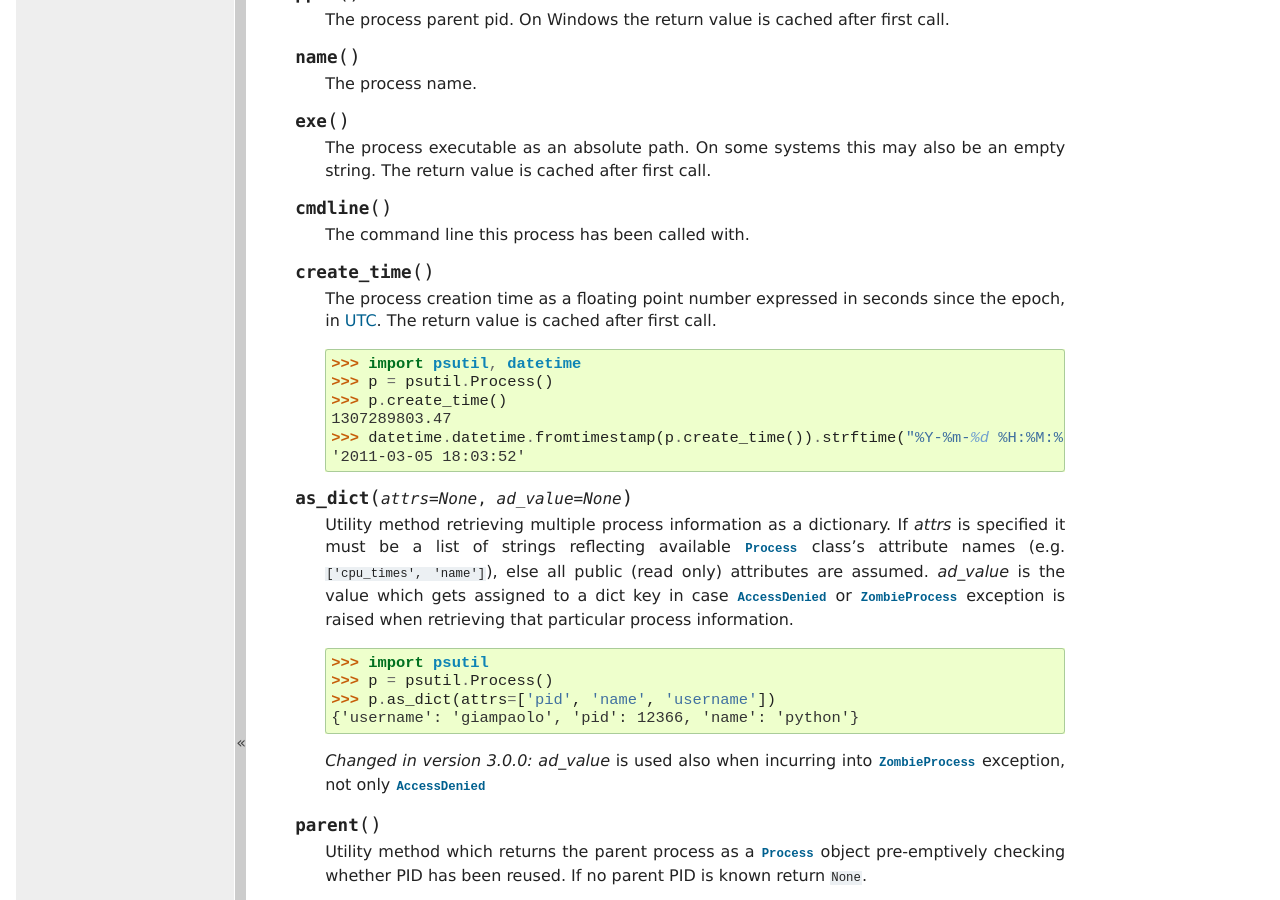
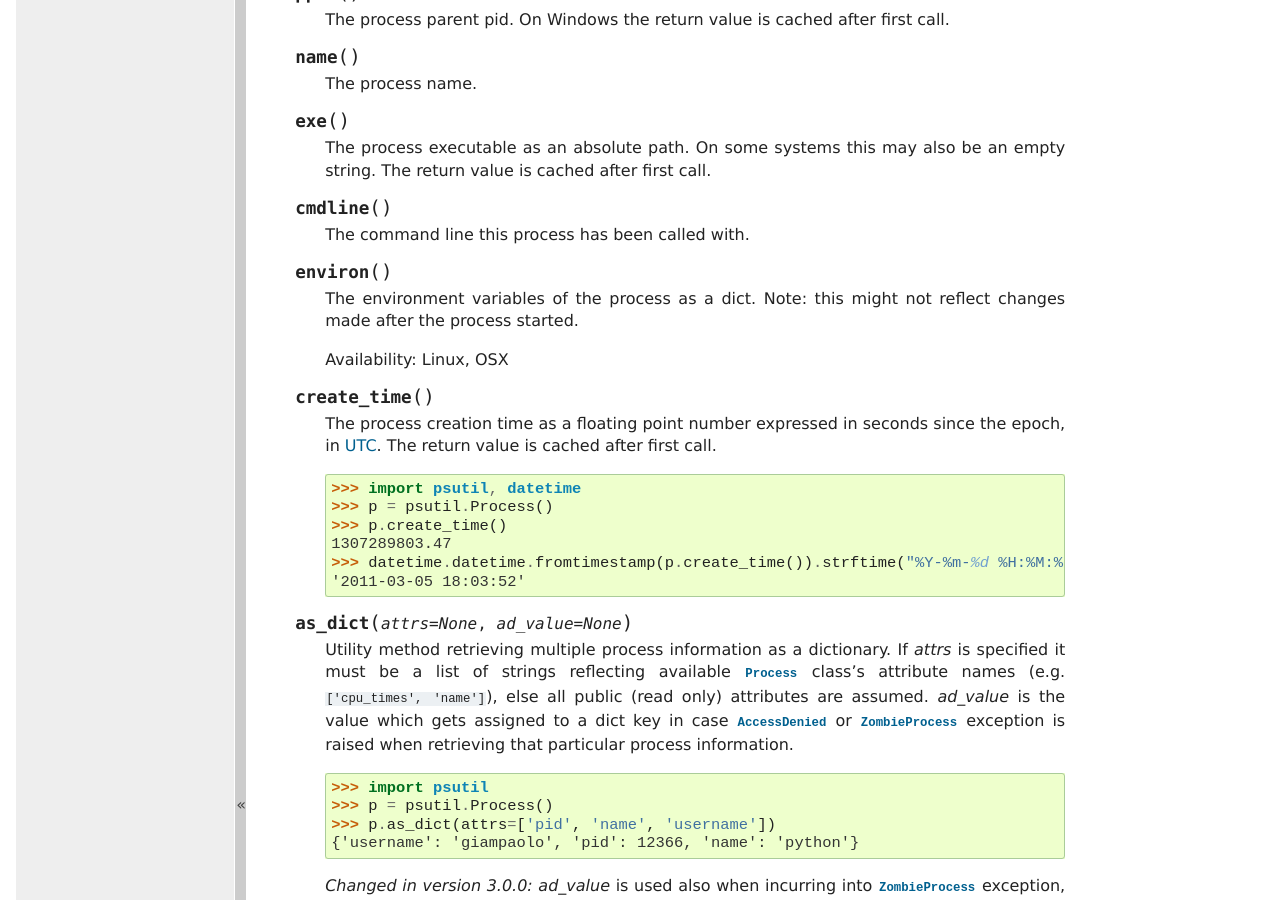
Before and after one commit to giampaolo/psutil, a Sphinx documentation site: the page built from docs/index.rst, in a window 1280 px wide and 900 px high, scrolled down 10913 px. Built offline with Sphinx 7.4.7, drawn with Linux system fonts in a browser that asks for light colours; formulas are drawn with MathJax 3.

Commit message:
document Process.environ

```diff
--- a/docs/index.rst
+++ b/docs/index.rst
@@ -692,6 +692,15 @@ Process class
   .. method:: cmdline()
 
      The command line this process has been called with.
+
+  .. method:: environ()
+
+     The environment variables of the process as a dict.  Note: this might not
+     reflect changes made after the process started.
+
+     Availability: Linux, OSX
+
+     .. versionchanged: 3.4.3: added
 
   .. method:: create_time()
 
```
